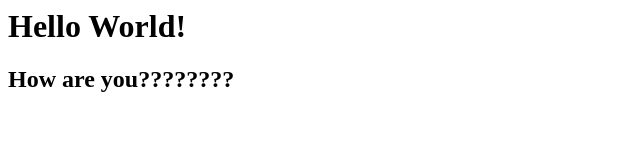
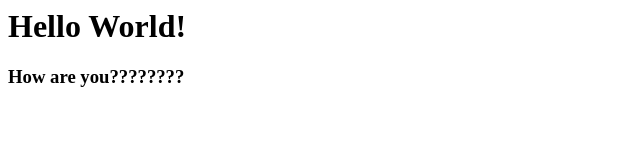
Before and after one commit to x14110679/githubExample, a plain HTML site: page index.html in a window 1280 px wide. Shown: the whole page, without its empty margins (0-640 px from the left). Drawn offline with Linux system fonts and the light colour scheme.

Commit message:
Update index.html

```diff
--- a/index.html
+++ b/index.html
@@ -4,6 +4,6 @@
 	</head>
 	<body>
 		<h1>Hello World!</h1>
-		<h2>How are you????????</h2>
+		<h3>How are you????????</h3>
 	</body>
 </html>
```
